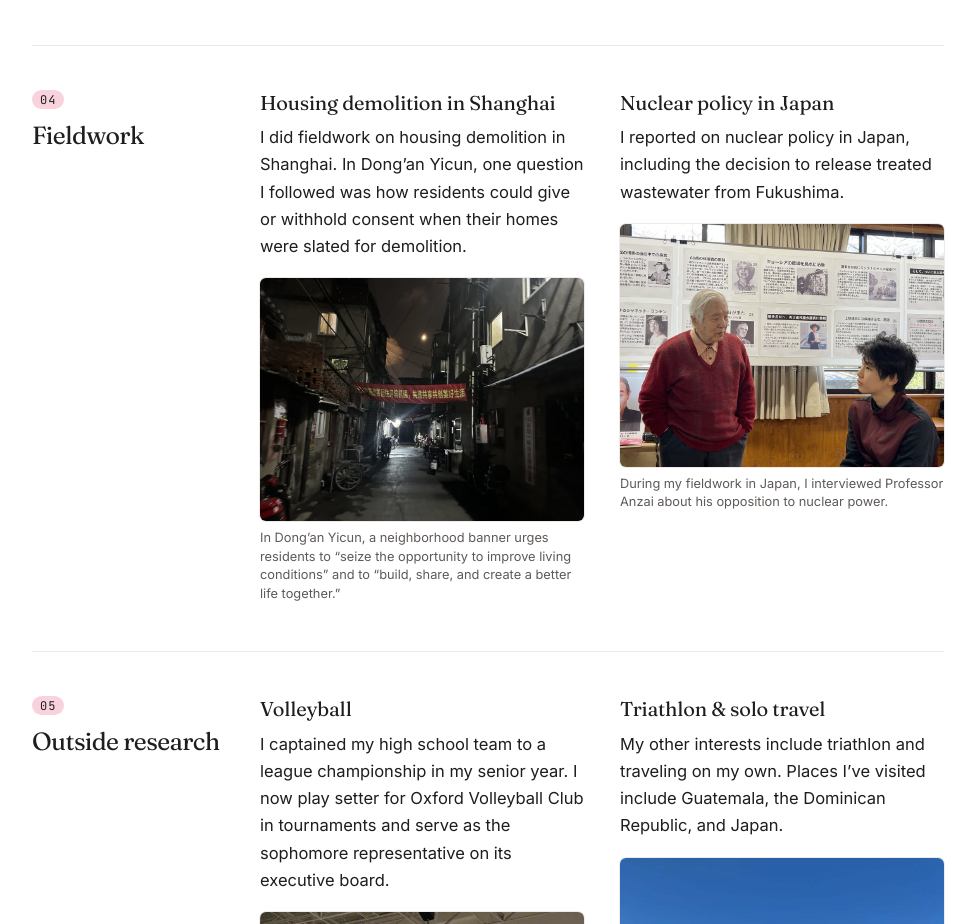
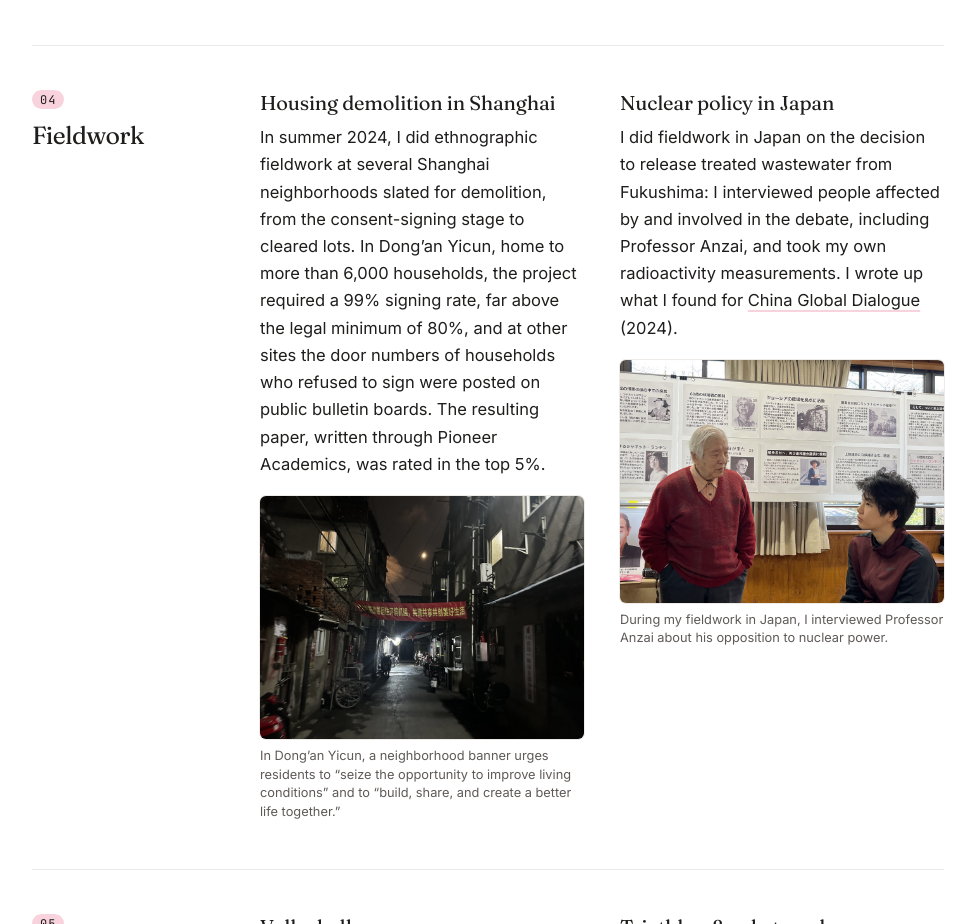
Before and after one commit to KyleTheNbness/kyle_personal_website, a plain HTML site: page index.html in a window 1280 px wide. Shown: the part 4002-4926 px from the top of the page, without its empty margins (152-1128 px from the left). Drawn offline with Linux system fonts and the light colour scheme.

Commit message:
Expand Shanghai and Japan fieldwork
Co-Authored-By: Claude Opus 5.5 <noreply@anthropic.com>
Claude-Session: https://claude.ai/code/session_01V4b8GXwsKcURXoirSKjkwz

```diff
--- a/index.html
+++ b/index.html
@@ -35,9 +35,9 @@
 <article><h3>BlueStar Global Management</h3><p>As a summer intern at a quantitative hedge fund in Shanghai, I built Python tools to backtest options strategies. I also assembled a dataset of 14 biotech acquisitions to study payouts on contingent value rights (CVRs).</p></article></div></section>
 <!-- Fieldwork photographs and captions -->
 <section id="fieldwork"><h2>Fieldwork</h2><div>
-<article><h3>Housing demolition in Shanghai</h3><p>I did fieldwork on housing demolition in Shanghai. In Dong’an Yicun, one question I followed was how residents could give or withhold consent when their homes were slated for demolition.</p>
+<article><h3>Housing demolition in Shanghai</h3><p>In summer 2024, I did ethnographic fieldwork at several Shanghai neighborhoods slated for demolition, from the consent-signing stage to cleared lots. In Dong’an Yicun, home to more than 6,000 households, the project required a 99% signing rate, far above the legal minimum of 80%, and at other sites the door numbers of households who refused to sign were posted on public bulletin boards. The resulting paper, written through Pioneer Academics, was rated in the top 5%.</p>
 <figure><img src="assets/dongan.jpg" width="1800" height="1350" loading="lazy" alt="A red banner hangs above a narrow residential lane at night."><figcaption>In Dong’an Yicun, a neighborhood banner urges residents to “seize the opportunity to improve living conditions” and to “build, share, and create a better life together.”</figcaption></figure></article>
-<article><h3>Nuclear policy in Japan</h3><p>I reported on nuclear policy in Japan, including the decision to release treated wastewater from Fukushima.</p>
+<article><h3>Nuclear policy in Japan</h3><p>I did fieldwork in Japan on the decision to release treated wastewater from Fukushima: I interviewed people affected by and involved in the debate, including Professor Anzai, and took my own radioactivity measurements. I wrote up what I found for <a href="https://chinaglobaldialogue.com/2024/03/31/nuclear-energy-policy/">China Global Dialogue</a> (2024).</p>
 <figure><img src="assets/japan-interview.jpg" width="1024" height="768" loading="lazy" alt="Professor Anzai speaking with me in front of a wall of exhibition panels."><figcaption>During my fieldwork in Japan, I interviewed Professor Anzai about his opposition to nuclear power.</figcaption></figure></article>
 </div></section>
 <!-- Personal photographs and captions -->
```
